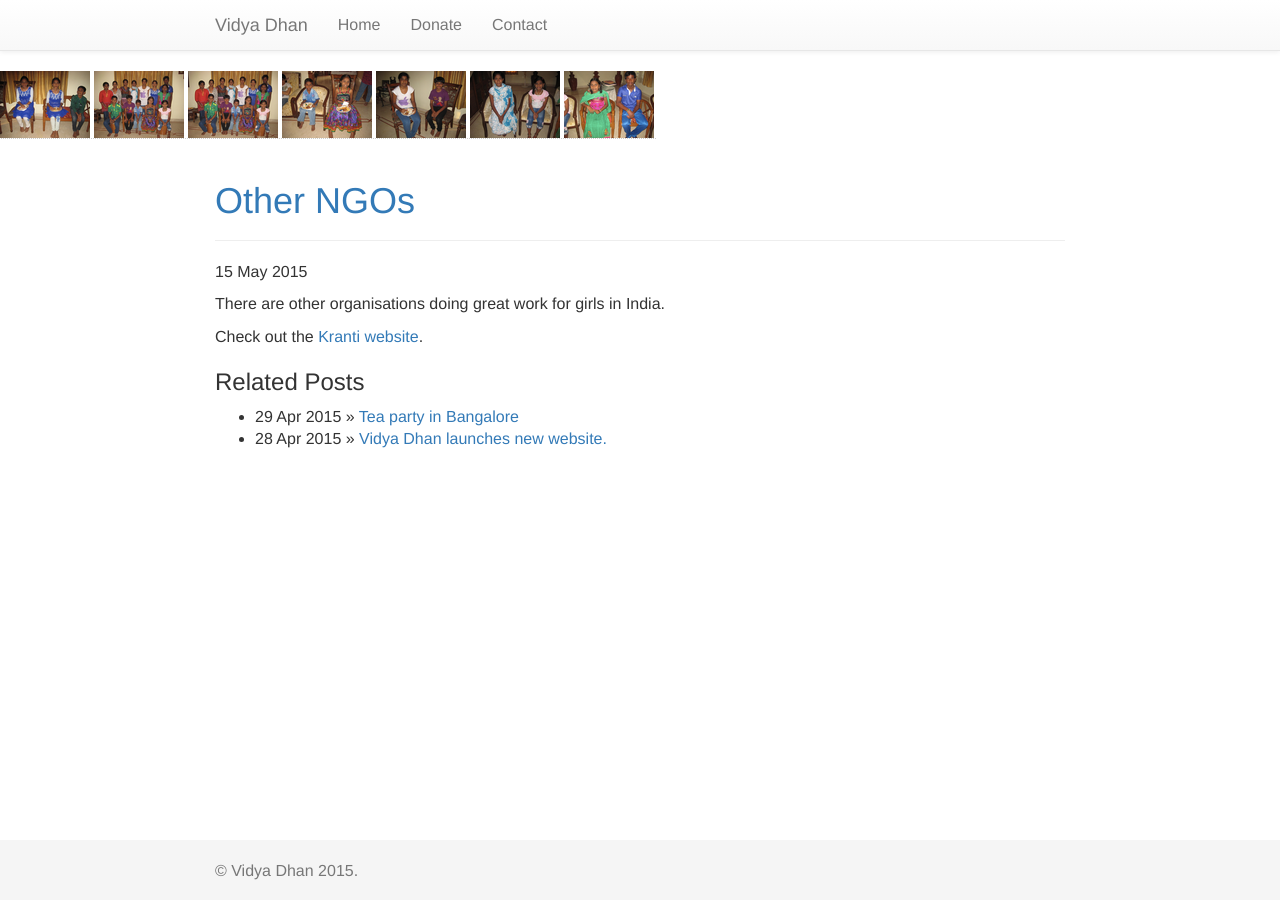
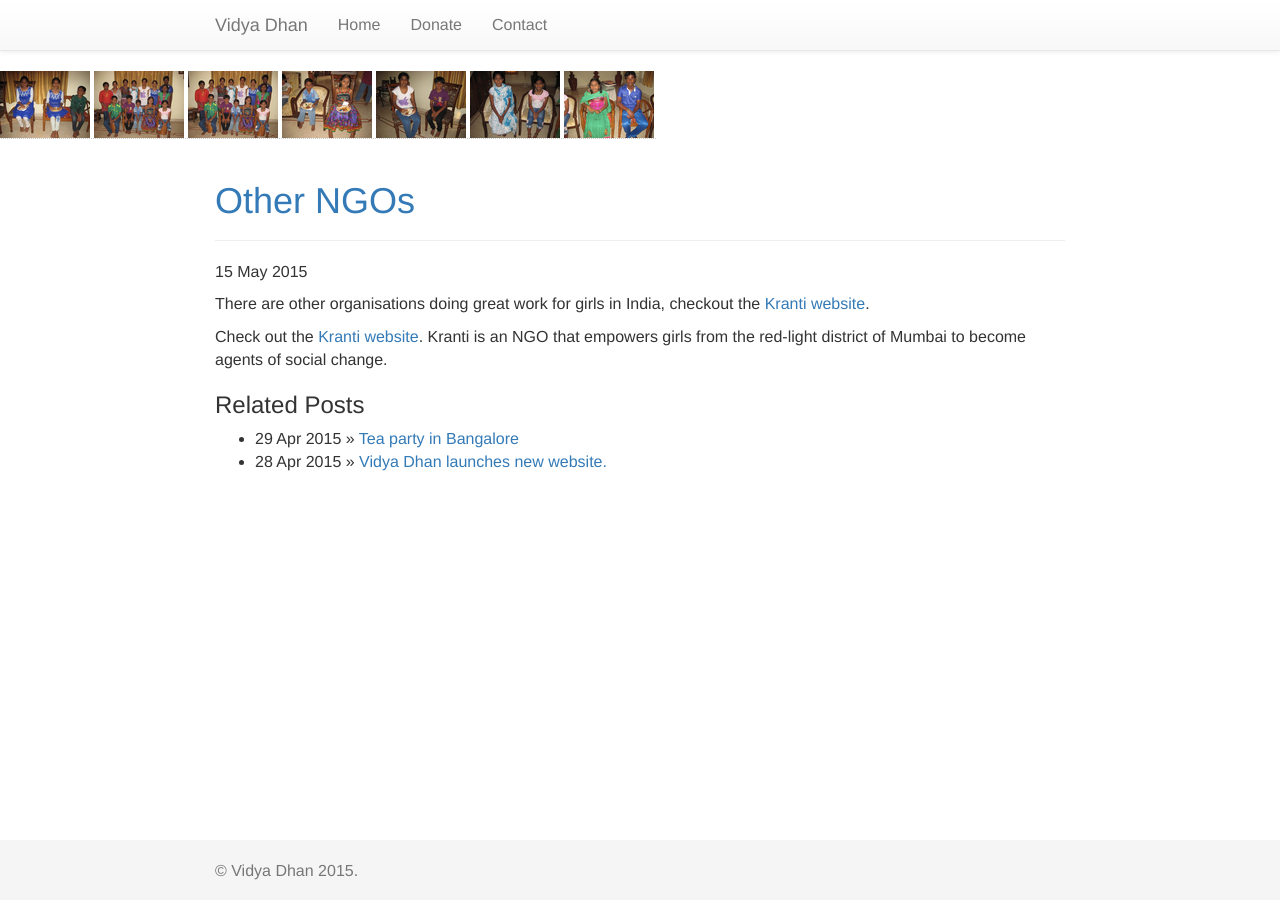
Before and after one commit to VidyaDhan/vidyadhan.github.io, a Jekyll site: the page built from _posts/2015-05-15-kranti.md, in a window 1280 px wide. Built offline with Jekyll 4.4.1, drawn with Linux system fonts in a browser that asks for light colours; nearby versions of some CDN libraries.

Commit message:
Added wording about Kranti

```diff
--- a/_posts/2015-05-15-kranti.md
+++ b/_posts/2015-05-15-kranti.md
@@ -3,6 +3,6 @@ layout: post
 title: Other NGOs
 ---
 
-There are other organisations doing great work for girls in India.
+There are other organisations doing great work for girls in India, checkout the [Kranti website](http://www.kranti-india.org/).
 
-Check out the [Kranti website](http://www.kranti-india.org/).
+Check out the [Kranti website](http://www.kranti-india.org/). Kranti is an NGO that empowers girls from the red-light district of Mumbai to become agents of social change.
```
